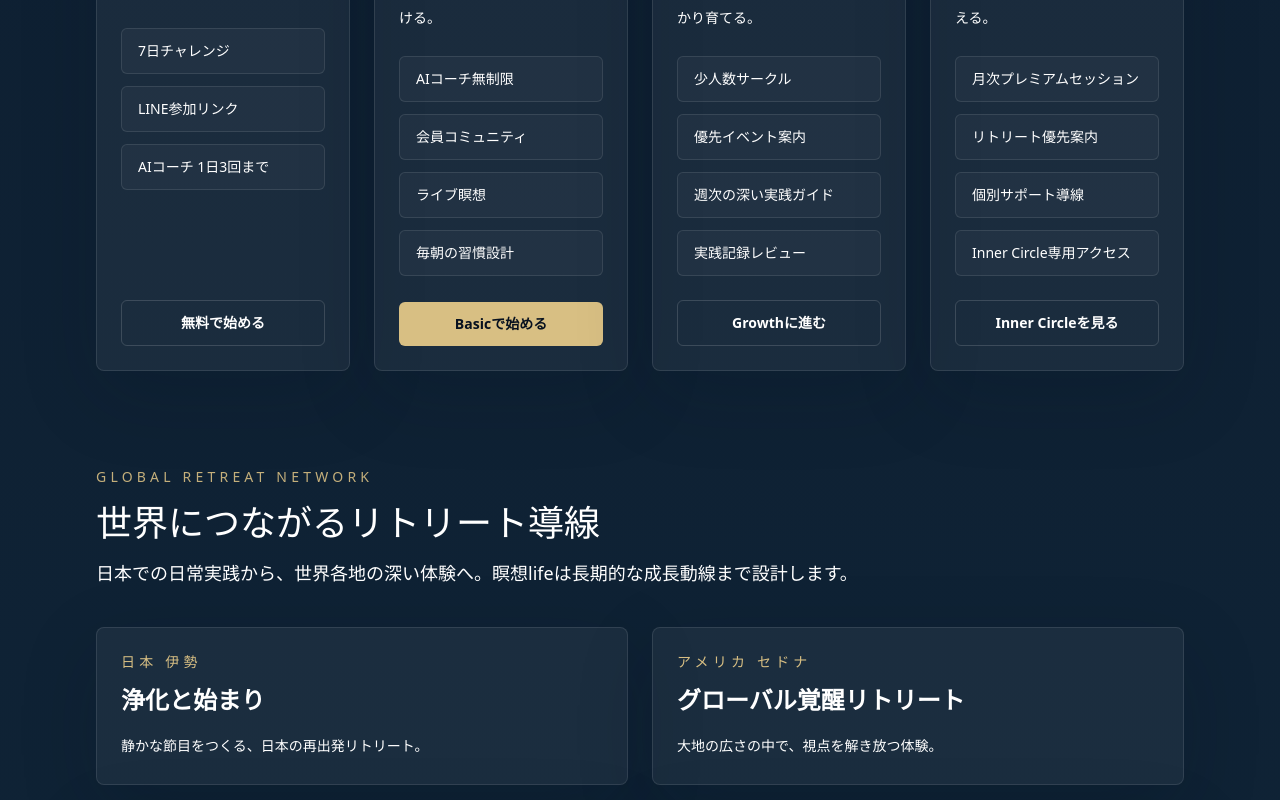
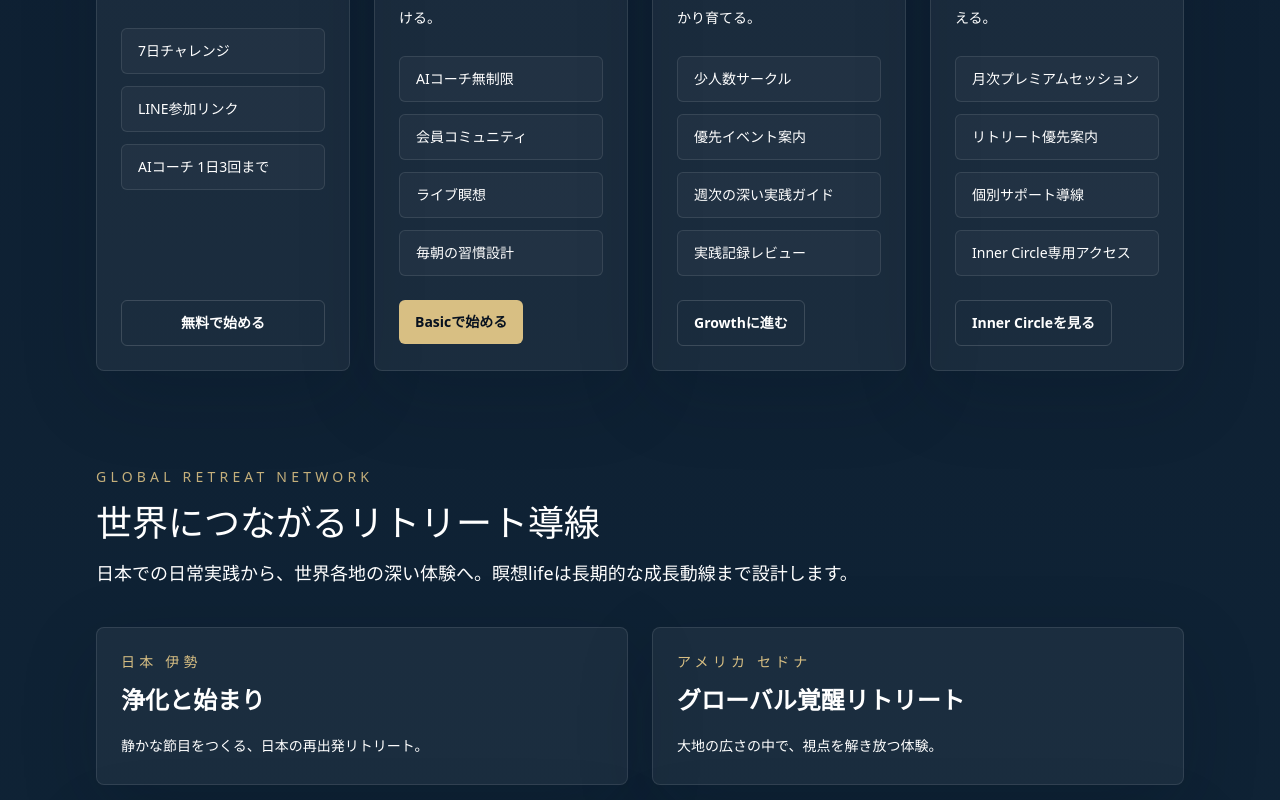
Before and after one commit to vtxjang-design/meisoulife-final, a Next.js app: page / in a window 1280 px wide. Shown: the part 5895-6695 px from the top of the page. Built offline with nearby package versions, Linux system fonts and the light colour scheme; no server answers.

Commit message:
Connect home membership buttons directly to Stripe

```diff
--- a/app/page.tsx
+++ b/app/page.tsx
@@ -2,6 +2,7 @@
 
 import Link from "next/link";
 import { useEffect, useMemo, useState } from "react";
+import { CheckoutButton } from "@/components/checkout-button";
 import {
   CHALLENGE_RHYTHM_EVENT,
   getChallengeRhythmProgress,
@@ -25,7 +26,7 @@ type SectionHeadingProps = {
 };
 
 type PricingPlan = {
-  key: string;
+  planKey: "free" | "basic" | "leader" | "premium";
   name: string;
   price: string;
   description: string;
@@ -39,8 +40,6 @@ type PricingCardProps = PricingPlan;
 
 const MOOD_STORAGE_KEY = "meisoulife_selected_mood";
 const MOOD_MESSAGE_STORAGE_KEY = "meisoulife_selected_mood_message";
-const basicCheckoutUrl =
-  process.env.NEXT_PUBLIC_STRIPE_BASIC_URL || process.env.NEXT_PUBLIC_STRIPE_BASIC_CHECKOUT_URL || "";
 
 const moods: Mood[] = ["😀", "🙂", "😐", "😔", "😣"];
 
@@ -63,7 +62,11 @@ function SectionHeading({ eyebrow, title, description, align = "left" }: Section
   );
 }
 
-function PricingCard({ name, price, description, features, cta, href, featured = false }: PricingCardProps) {
+function PricingCard({ planKey, name, price, description, features, cta, href, featured = false }: PricingCardProps) {
+  const buttonClassName = `mt-auto inline-flex items-center justify-center rounded-md px-4 py-3 text-sm font-semibold transition ${
+    featured ? "bg-gold text-ink hover:bg-[#e7cd92]" : "border border-white/15 text-white hover:bg-white/10"
+  }`;
+
   return (
     <article
       className={`premium-card flex h-full flex-col gap-6 rounded-lg p-6 ${
@@ -82,14 +85,35 @@ function PricingCard({ name, price, description, features, cta, href, featured =
           </li>
         ))}
       </ul>
-      <Link
-        href={href}
-        className={`mt-auto inline-flex items-center justify-center rounded-md px-4 py-3 text-sm font-semibold transition ${
-          featured ? "bg-gold text-ink hover:bg-[#e7cd92]" : "border border-white/15 text-white hover:bg-white/10"
-        }`}
-      >
-        {cta}
-      </Link>
+      {planKey === "free" ? (
+        <Link href={href} className={buttonClassName}>
+          {cta}
+        </Link>
+      ) : null}
+      {planKey === "basic" ? (
+        <CheckoutButton
+          plan="basic"
+          label={cta}
+          className={buttonClassName}
+          messageClassName="text-sm text-white/58"
+        />
+      ) : null}
+      {planKey === "leader" ? (
+        <CheckoutButton
+          plan="leader"
+          label={cta}
+          className={buttonClassName}
+          messageClassName="text-sm text-white/58"
+        />
+      ) : null}
+      {planKey === "premium" ? (
+        <CheckoutButton
+          plan="premium"
+          label={cta}
+          className={buttonClassName}
+          messageClassName="text-sm text-white/58"
+        />
+      ) : null}
     </article>
   );
 }
@@ -115,11 +139,7 @@ export default function HomePage() {
   });
 
   const planCards: PricingPlan[] = useMemo(
-    () =>
-      home.membership.plans.map((plan) => ({
-        ...plan,
-        href: plan.href === "basic" ? basicCheckoutUrl : plan.href
-      })),
+    () => home.membership.plans.map((plan) => ({ ...plan, planKey: plan.key })),
     [home.membership.plans]
   );
 
@@ -576,9 +596,9 @@ export default function HomePage() {
         </div>
         <div className="mt-10 grid gap-6 xl:grid-cols-4">
           {planCards.map((plan) => {
-            const { key, ...planProps } = plan;
+            const { planKey, ...planProps } = plan;
 
-            return <PricingCard key={key} {...planProps} />;
+            return <PricingCard key={planKey} planKey={planKey} {...planProps} />;
           })}
         </div>
       </section>
--- a/components/checkout-button.tsx
+++ b/components/checkout-button.tsx
@@ -7,9 +7,11 @@ import { getStripeCheckoutUrl } from "@/lib/site";
 type CheckoutButtonProps = {
   plan: "basic" | "leader" | "premium";
   label: string;
+  className?: string;
+  messageClassName?: string;
 };
 
-export function CheckoutButton({ plan, label }: CheckoutButtonProps) {
+export function CheckoutButton({ plan, label, className, messageClassName }: CheckoutButtonProps) {
   const [loading, setLoading] = useState(false);
   const copy = useSiteCopy();
   const checkoutUrl = getStripeCheckoutUrl(plan);
@@ -32,11 +34,14 @@ export function CheckoutButton({ plan, label }: CheckoutButtonProps) {
         type="button"
         onClick={handleCheckout}
         disabled={loading || !isAvailable}
-        className="rounded-md bg-gold px-5 py-3 text-sm font-semibold text-ink transition hover:bg-[#e7cd92] disabled:cursor-not-allowed disabled:opacity-60"
+        className={
+          className ||
+          "rounded-md bg-gold px-5 py-3 text-sm font-semibold text-ink transition hover:bg-[#e7cd92] disabled:cursor-not-allowed disabled:opacity-60"
+        }
       >
         {loading ? copy.common.connecting : label}
       </button>
-      {!isAvailable ? <p className="text-sm text-zinc-500">{copy.common.comingSoon}</p> : null}
+      {!isAvailable ? <p className={messageClassName || "text-sm text-zinc-500"}>{copy.common.comingSoon}</p> : null}
     </div>
   );
 }
```
